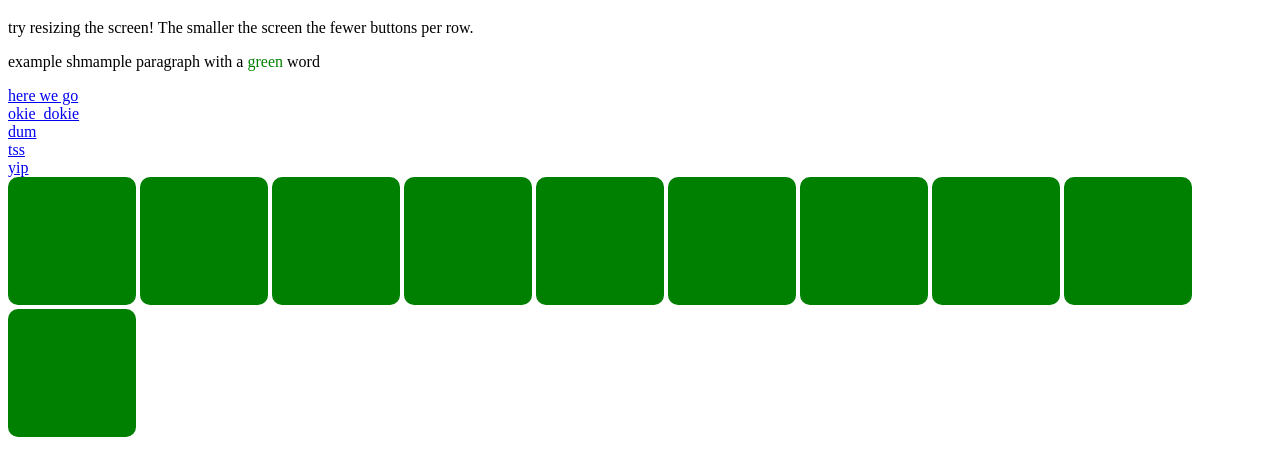
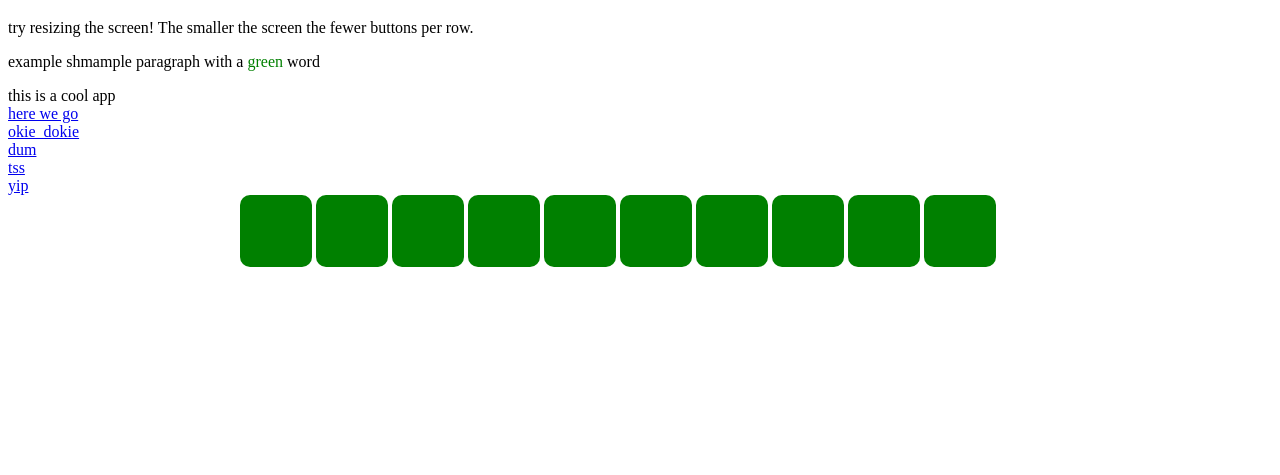
Before and after one commit to Jsimmons--dev/DJLaunchpad, a website: page public/index.html in a window 1280 px wide. Shown: the part 61-536 px from the top of the page. Drawn offline with Linux system fonts and the light colour scheme.

Commit message:
centered and fixed margins of grid-buttons

```diff
--- a/public/index.html
+++ b/public/index.html
@@ -9,7 +9,9 @@
 <h1>DJ Launchpad</h1>
 <div>
     <p>try resizing the screen! The smaller the screen the fewer buttons per row.</p>
-    <p>example shmample paragraph with a <span class="green">green</span> word</p>
+    <p>example shmample paragraph with a <span class="text-green">green</span> word</p>
+    <span>this is a</span>
+    <span> cool app</span>
 </div>
 
 <div>
@@ -50,6 +52,7 @@
 		}
 	</script>
 </div>
+<div id="dj-pad">
   <div class="grid-button"></div>
   <div class="grid-button"></div>
   <div class="grid-button"></div>
@@ -59,8 +62,8 @@
   <div class="grid-button"></div>
   <div class="grid-button"></div>
   <div class="grid-button"></div>
-<div class="grid-button"></div>
-
+  <div class="grid-button"></div
+</div>
 
 <script type="text/javascript" src="scripts/mainScript.js"></script>
 </body>
--- a/public/style/grid.css
+++ b/public/style/grid.css
@@ -1,9 +1,6 @@
-.blue{
-    background:blue;
-}
 .grid-button{
-    width:30vw;
-    height:30vw;
+    width:29%;
+    padding-top:29%;
     background:red;
     display:inline-block;
     border-radius:10px;
@@ -11,16 +8,16 @@
 
 @media only screen and (min-width: 601px){
     .grid-button{
-        width:20vw;
-        height:20vw;
+        width:19%;
+        padding-top: 19%;
         background:orange;
     }
 }
 
 @media only screen and (min-width: 993px){
     .grid-button{
-        width:10vw;
-        height:10vw;
+        width:9%;
+        padding-top: 9%;
         background:green;
     }
 }
--- a/public/style/mainStyle.css
+++ b/public/style/mainStyle.css
@@ -1,3 +1,30 @@
-.green {
-    color:green
+.bg-green {
+    background: green
 }
+.bg-purple{
+  background: purple
+}
+.bg-blue{
+    background:blue;
+}
+.text-green{
+  color: green;
+}
+
+#dj-pad{
+    margin:0 auto;
+    width:300px;
+}
+
+@media only screen and (min-width: 601px){
+    #dj-pad{
+        width:500px;
+    }
+}
+
+@media only screen and (min-width: 993px){
+    #dj-pad{
+        width:800px;
+
+    }
+}
```
Lines whose indentation alone changed are shown as unchanged.
